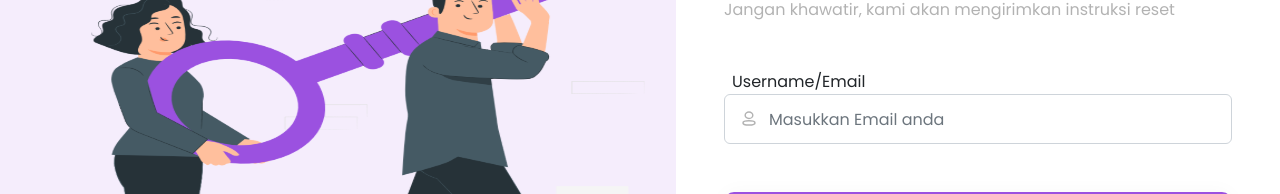
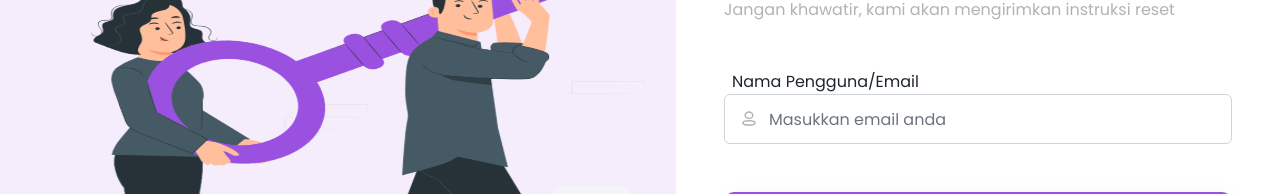
Before and after one commit to mykoakbar/POS-Madjou, a Vue app: page /#/Login/resetPassword/resetPasswordView in a window 1280 px wide. Shown: the part 280-474 px from the top of the page. Built offline with nearby package versions, Linux system fonts and the light colour scheme; what vue-toast-notification would draw is missing.

Commit message:
tampilan reset sandi

```diff
--- a/src/views/Login/resetPassword/resetPasswordView.vue
+++ b/src/views/Login/resetPassword/resetPasswordView.vue
@@ -15,8 +15,8 @@
                         <div class="my-4">
                             <div v-if="error.email" class="iconpengguna-resetPassword"><img src="assets/icon-pengguna.svg"></div>
                             <div v-else class="iconpengguna-resetPassword"><img src="assets/icon-profile.svg"></div>
-                            <label class="ms-2">Username/Email</label>
-                            <b-form-input :state="error.stateEmail" v-model="email" class="form-input1" type="email" placeholder="Masukkan Email anda"></b-form-input>
+                            <label class="ms-2">Nama Pengguna/Email</label>
+                            <b-form-input :state="error.stateEmail" v-model="email" class="form-input1" type="email" placeholder="Masukkan email anda"></b-form-input>
                             <div class="error-validation" v-if="error.email">{{ error.email }}</div>
                         </div>
                         <div class="d-grid mt-5">
```
